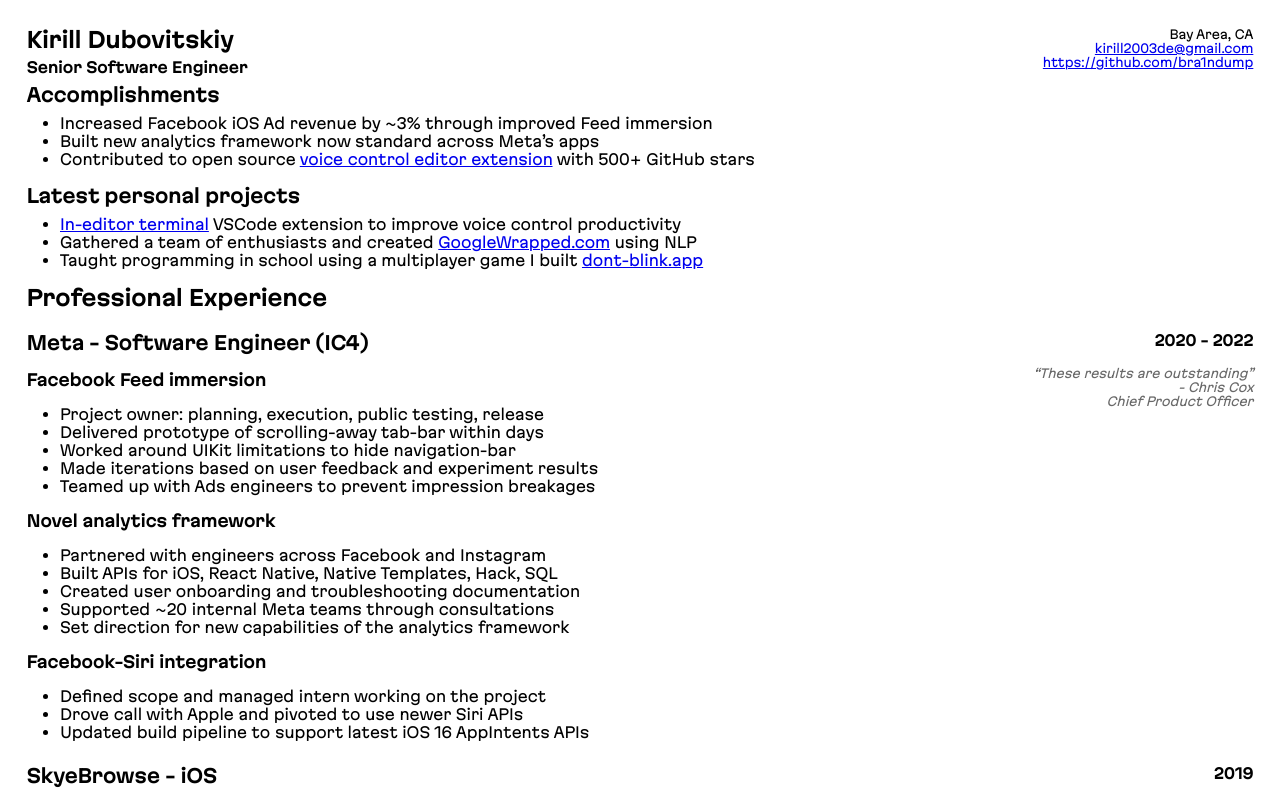
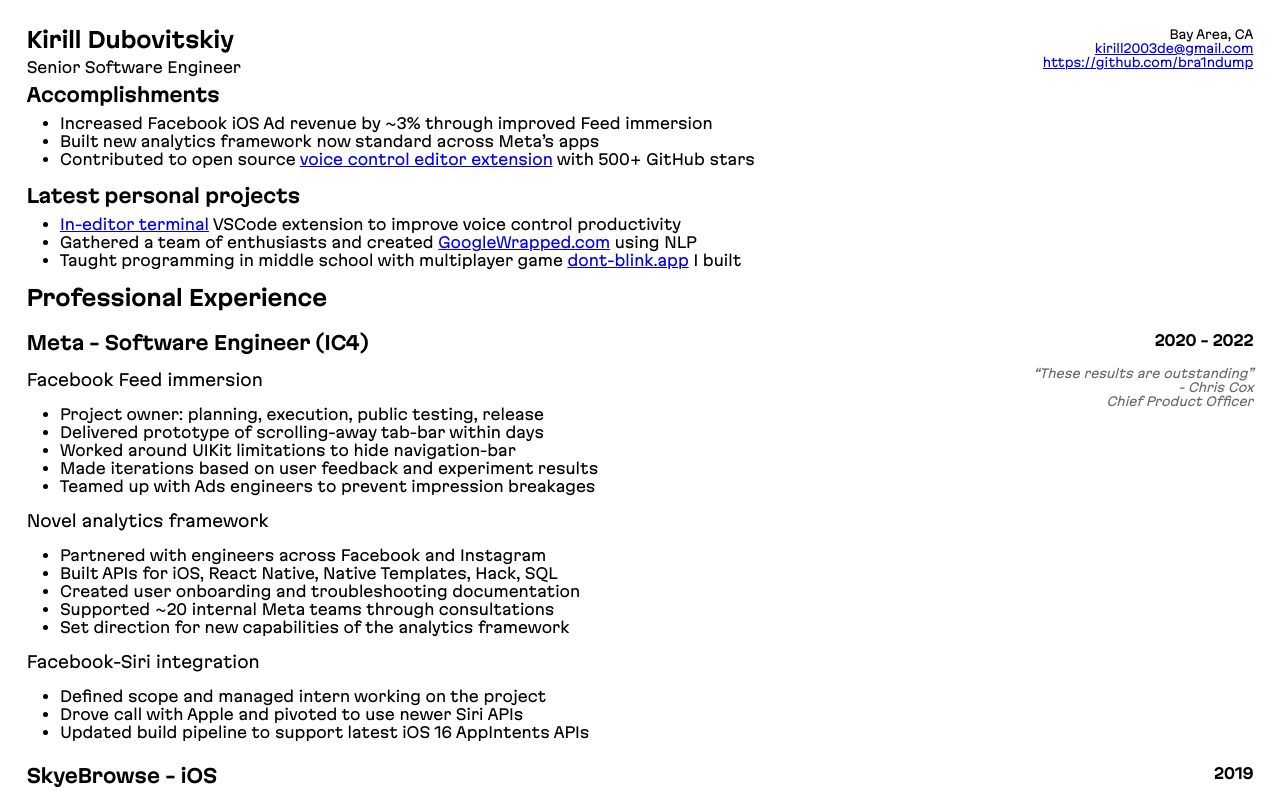
Before and after one commit to bra1nDump/resume, a website: page Resume.html in a window 1280 px wide. Shown: the top 800 px of the page. Drawn offline with Linux system fonts and the light colour scheme.

Commit message:
Minor styling changes, reduced boldness

```diff
--- a/Resume.html
+++ b/Resume.html
@@ -2,7 +2,7 @@
 <html lang="en">
   <head>
     <meta charset="utf-8" />
-    <title></title>
+    <title>Kirill Dubovitskiy, Senior Software Engineer Resume</title>
     <style type="text/css">@font-face {
 font-family: 'Roboto';
 font-style: italic;
@@ -34,6 +34,7 @@
 }
 .position {
 font-size: 11pt;
+font-weight: normal;
 }
 
 .contact {
@@ -164,7 +165,7 @@
     productivity</li>
     <li>Gathered a team of enthusiasts and created <a href="https://www.googlewrapped.com/">GoogleWrapped.com</a> using
     NLP</li>
-    <li>Taught programming in school using a multiplayer game I built <a href="https://www.dont-blink.app/">dont-blink.app</a></li>
+    <li>Taught programming in middle school with multiplayer game <a href="https://www.dont-blink.app/">dont-blink.app</a> I built</li>
     </ul>
     </section>
     <!-- generic-job -->
@@ -186,8 +187,8 @@
     </h4>
     </div>
     <div class="immersion-section">
-    <section id="facebook-feed-immersion" class="points">
-    <h3>Facebook Feed immersion</h3>
+    <div class="points">
+    <p>Facebook Feed immersion</p>
     <ul>
     <li>Project owner: planning, execution, public testing, release</li>
     <li>Delivered prototype of scrolling-away tab-bar within days</li>
@@ -202,7 +203,7 @@
     Ran public experiments with multiple test groups / parameters
     </li></li>
     </ul>
-    </section>
+    </div>
     <!-- points -->
     <div class="quote">
     <p><i> “These results are outstanding”<br>- Chris Cox<br> Chief
@@ -211,7 +212,7 @@
     <!-- quote -->
     </div>
     <!-- immersion-section -->
-    <h3 id="novel-analytics-framework">Novel analytics framework</h3>
+    <p>Novel analytics framework</p>
     <ul>
     <li>Partnered with engineers across Facebook and Instagram</li>
     <li>Built APIs for iOS, React Native, Native Templates, Hack,
@@ -221,7 +222,7 @@
     <li>Set direction for new capabilities of the analytics
     framework</li>
     </ul>
-    <h3 id="facebook-siri-integration">Facebook-Siri integration</h3>
+    <p>Facebook-Siri integration</p>
     <ul>
     <li>Defined scope and managed intern working on the project</li>
     <li>Drove call with Apple and pivoted to use newer Siri APIs</li>
--- a/style.css
+++ b/style.css
@@ -29,6 +29,7 @@
 
 .position {
   font-size: 11pt;
+  font-weight: normal;
 }
 
 /* Contact information */
```
Also changed, not shown: Resume.md (+8 -4 lines), 1 other file.
